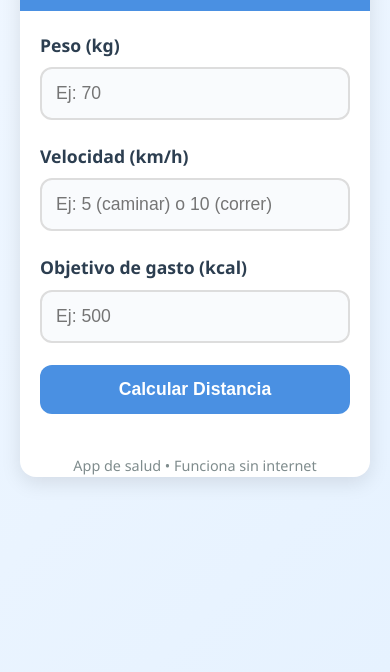
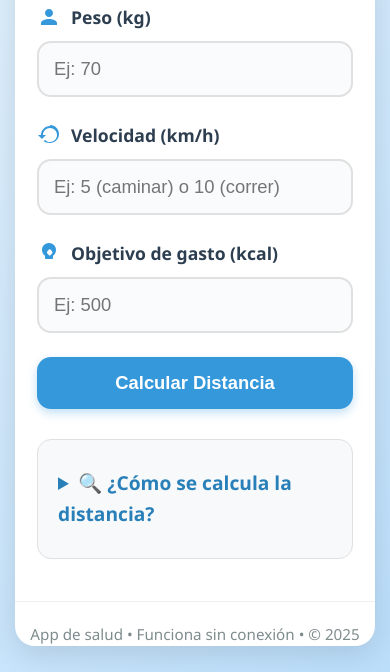
Before and after one commit to whoissif/QUEMAR-CALORIAS, a plain HTML site: page index.html in a window 390 px wide. Shown: the part 172-844 px from the top of the page. Drawn offline with Linux system fonts and the light colour scheme.

Commit message:
Update index.html

```diff
--- a/index.html
+++ b/index.html
@@ -7,10 +7,8 @@
 
   <!-- PWA -->
   <link rel="manifest" href="manifest.json">
-  <meta name="theme-color" content="#4a90e2">
+  <meta name="theme-color" content="#3498db">
   <link rel="apple-touch-icon" href="icon-192.png">
-  <meta name="apple-mobile-web-app-capable" content="yes">
-  <meta name="apple-mobile-web-app-status-bar-style" content="default">
 
   <style>
     * {
@@ -21,10 +19,10 @@
 
     body {
       font-family: 'Segoe UI', -apple-system, BlinkMacSystemFont, 'Helvetica Neue', sans-serif;
-      background: linear-gradient(135deg, #f0f7ff, #e6f2ff);
+      background: linear-gradient(135deg, #e3f2fd, #bbdefb);
       color: #2c3e50;
       line-height: 1.6;
-      padding: 20px;
+      padding: 15px;
       min-height: 100vh;
     }
 
@@ -32,138 +30,225 @@
       max-width: 600px;
       margin: 0 auto;
       background: white;
-      border-radius: 16px;
-      box-shadow: 0 6px 20px rgba(0,0,0,0.1);
+      border-radius: 20px;
+      box-shadow: 0 8px 30px rgba(0,0,0,0.12);
       overflow: hidden;
     }
 
     header {
-      background: #4a90e2;
+      background: #3498db;
       color: white;
-      padding: 24px 20px;
+      padding: 28px 20px;
       text-align: center;
     }
 
     h1 {
-      font-size: 1.8rem;
+      font-size: 1.9rem;
       font-weight: 600;
+      letter-spacing: -0.5px;
     }
 
     .content {
-      padding: 24px;
+      padding: 28px;
     }
 
     .form-group {
-      margin-bottom: 22px;
+      margin-bottom: 24px;
     }
 
     label {
-      display: block;
-      margin-bottom: 8px;
+      display: flex;
+      align-items: center;
+      gap: 10px;
+      margin-bottom: 10px;
       font-weight: 600;
-      font-size: 1.1rem;
+      font-size: 1.15rem;
       color: #2c3e50;
+    }
+
+    label svg {
+      width: 24px;
+      height: 24px;
+      color: #3498db;
     }
 
     input {
       width: 100%;
       padding: 16px;
-      font-size: 1.2rem;
-      border: 2px solid #ddd;
-      border-radius: 12px;
+      font-size: 1.25rem;
+      border: 2px solid #e0e0e0;
+      border-radius: 14px;
       background: #f9fbfd;
-      transition: border-color 0.3s;
+      transition: all 0.3s;
     }
 
     input:focus {
       outline: none;
-      border-color: #4a90e2;
+      border-color: #3498db;
+      box-shadow: 0 0 0 3px rgba(52, 152, 219, 0.2);
       background: #fff;
     }
 
     button {
       width: 100%;
       padding: 18px;
-      font-size: 1.2rem;
+      font-size: 1.25rem;
       font-weight: 600;
-      background: #4a90e2;
+      background: #3498db;
       color: white;
       border: none;
-      border-radius: 12px;
+      border-radius: 14px;
       cursor: pointer;
-      transition: background 0.3s;
+      transition: background 0.3s, transform 0.1s;
+      box-shadow: 0 4px 10px rgba(52, 152, 219, 0.3);
     }
 
     button:hover {
-      background: #3a7bc8;
+      background: #2980b9;
     }
 
     button:active {
-      transform: scale(0.99);
+      transform: translateY(2px);
+      box-shadow: 0 2px 5px rgba(52, 152, 219, 0.3);
     }
 
     #resultado {
-      margin-top: 24px;
+      margin-top: 28px;
+      padding: 22px;
+      background: #e8f4ff;
+      border-radius: 14px;
+      border-left: 5px solid #3498db;
+      font-size: 1.2rem;
+      display: none;
+      animation: fadeIn 0.4s ease;
+    }
+
+    @keyframes fadeIn {
+      from { opacity: 0; transform: translateY(10px); }
+      to { opacity: 1; transform: translateY(0); }
+    }
+
+    .explicacion {
+      margin-top: 30px;
       padding: 20px;
-      background: #e8f4ff;
-      border-radius: 12px;
-      border-left: 5px solid #4a90e2;
-      font-size: 1.15rem;
-      display: none;
+      background: #f8f9fa;
+      border-radius: 14px;
+      border: 1px solid #e0e0e0;
+    }
+
+    .explicacion summary {
+      font-size: 1.2rem;
+      font-weight: 600;
+      color: #2980b9;
+      cursor: pointer;
+      padding: 8px 0;
+    }
+
+    .explicacion details[open] summary {
+      color: #c0392b;
+    }
+
+    .explicacion p {
+      margin-top: 12px;
+      font-size: 1.05rem;
+      color: #555;
+    }
+
+    .ejemplo {
+      background: #e3f2fd;
+      padding: 12px;
+      border-radius: 10px;
+      margin-top: 12px;
+      font-style: italic;
     }
 
     footer {
       text-align: center;
       margin-top: 20px;
+      padding-top: 20px;
       color: #7f8c8d;
-      font-size: 0.9rem;
+      font-size: 0.95rem;
+      border-top: 1px solid #eee;
     }
 
     @media (max-width: 500px) {
-      h1 { font-size: 1.5rem; }
-      .content { padding: 20px; }
-      input, button { font-size: 1.1rem; padding: 14px; }
+      h1 { font-size: 1.6rem; }
+      .content { padding: 22px; }
+      input, button { font-size: 1.15rem; padding: 15px; }
+      label { font-size: 1.1rem; }
     }
   </style>
 </head>
 <body>
   <div class="container">
     <header>
-      <h1>📍 ¿Cuánto tiene que caminar o correr Lusquiños?</h1>
+      <h1>¿Cuánto debe caminar Roberto Lusquiños?</h1>
     </header>
 
     <div class="content">
       <div class="form-group">
-        <label for="peso">Peso (kg)</label>
+        <label>
+          <svg xmlns="http://www.w3.org/2000/svg" viewBox="0 0 24 24" fill="currentColor">
+            <path d="M12 12c2.21 0 4-1.79 4-4s-1.79-4-4-4-4 1.79-4 4 1.79 4 4 4zm0 2c-2.67 0-8 1.34-8 4v2h16v-2c0-2.66-5.33-4-8-4z"/>
+          </svg>
+          Peso (kg)
+        </label>
         <input type="number" id="peso" min="30" max="200" step="0.1" placeholder="Ej: 70">
       </div>
 
       <div class="form-group">
-        <label for="velocidad">Velocidad (km/h)</label>
+        <label>
+          <svg xmlns="http://www.w3.org/2000/svg" viewBox="0 0 24 24" fill="currentColor">
+            <path d="M13 3c-4.97 0-9 4.03-9 9H1l3.89 3.89.07.14L9 12H6c0-3.87 3.13-7 7-7s7 3.13 7 7-3.13 7-7 7c-1.93 0-3.68-.79-4.93-2.06l-1.42 1.42C8.28 19.28 10.53 20 13 20c4.97 0 9-4.03 9-9s-4.03-9-9-9z"/>
+          </svg>
+          Velocidad (km/h)
+        </label>
         <input type="number" id="velocidad" min="1" max="20" step="0.1" placeholder="Ej: 5 (caminar) o 10 (correr)">
       </div>
 
       <div class="form-group">
-        <label for="objetivo">Objetivo de gasto (kcal)</label>
+        <label>
+          <svg xmlns="http://www.w3.org/2000/svg" viewBox="0 0 24 24" fill="currentColor">
+            <path d="M12 2C8.14 2 5 5.14 5 9c0 2.38 1.19 4.47 3 5.74V17c0 .55.45 1 1 1h6c.55 0 1-.45 1-1v-2.26c1.81-1.27 3-3.36 3-5.74 0-3.86-3.14-7-7-7zm2.85 10.73l-1.42 1.42c-.39.39-1.02.39-1.41 0l-1.42-1.42c-.78-.78-.78-2.05 0-2.83l1.42-1.42c.39-.39 1.02-.39 1.41 0l1.42 1.42c.78.79.78 2.05 0 2.83z"/>
+          </svg>
+          Objetivo de gasto (kcal)
+        </label>
         <input type="number" id="objetivo" min="50" max="2000" step="10" placeholder="Ej: 500">
       </div>
 
       <button onclick="calcularDistancia()">Calcular Distancia</button>
 
       <div id="resultado"></div>
+
+      <div class="explicacion">
+        <details>
+          <summary>🔍 ¿Cómo se calcula la distancia?</summary>
+          <p>
+            La app usa valores científicos validados para estimar cuánta energía gastas al caminar o correr.
+            <br><br>
+            <strong>• Caminar (≤6 km/h):</strong> se gasta aproximadamente <strong>0.80 kcal por kg de peso por km</strong>.<br>
+            <strong>• Correr (>6 km/h):</strong> se gasta aproximadamente <strong>1.00 kcal por kg de peso por km</strong>.
+          </p>
+          <div class="ejemplo">
+            <strong>Ejemplo:</strong> Si pesas 70 kg y quieres quemar 700 kcal corriendo a 10 km/h:<br>
+            Distancia = 700 ÷ (1.00 × 70) = <strong>10 km</strong>.
+          </div>
+          <p style="margin-top:12px; font-size:0.95rem; color:#666;">
+            Estos valores son promedios para terreno plano. Factores como pendiente, edad o condición física pueden variar ligeramente el resultado.
+          </p>
+        </details>
+      </div>
     </div>
 
     <footer>
-      App de salud • Funciona sin internet
+      App de salud • Funciona sin conexión • © 2025
     </footer>
   </div>
 
   <script>
-    // Registrar Service Worker para PWA
     if ('serviceWorker' in navigator) {
       window.addEventListener('load', () => {
         navigator.serviceWorker.register('/sw.js')
-          .then(reg => console.log('SW registrado:', reg.scope))
           .catch(err => console.warn('Error al registrar SW:', err));
       });
     }
@@ -174,7 +259,7 @@
       const objetivo = parseFloat(document.getElementById('objetivo').value);
 
       if (isNaN(peso) || isNaN(velocidad) || isNaN(objetivo) || peso <= 0 || velocidad <= 0 || objetivo <= 0) {
-        alert("Por favor, introduce valores válidos.");
+        alert("⚠️ Por favor, introduce valores válidos en todos los campos.");
         return;
       }
 
@@ -188,9 +273,14 @@
         <strong>✅ ¡Listo!</strong><br>
         Para quemar <strong>${objetivo.toFixed(0)} kcal</strong> ${actividad} a <strong>${velocidad} km/h</strong>,<br>
         necesitas recorrer:<br>
-        <span style="font-size:1.4rem; font-weight:bold; color:#2c3e50;">${distancia.toFixed(2)} km</span>
+        <span style="font-size:1.4rem; font-weight:bold; color:#2c3e50; margin-top:8px; display:inline-block;">
+          ${distancia.toFixed(2)} km
+        </span>
       `;
       res.style.display = 'block';
+
+      // Desplazarse suavemente al resultado
+      res.scrollIntoView({ behavior: 'smooth', block: 'nearest' });
     }
   </script>
 </body>
```
